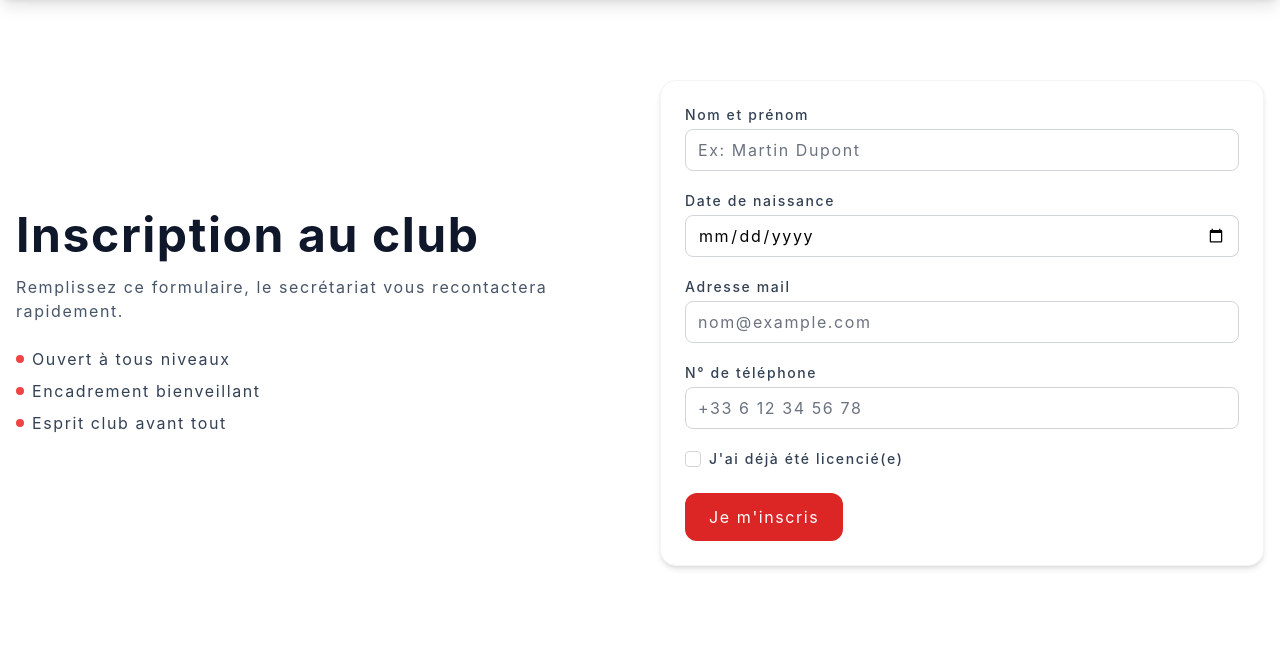
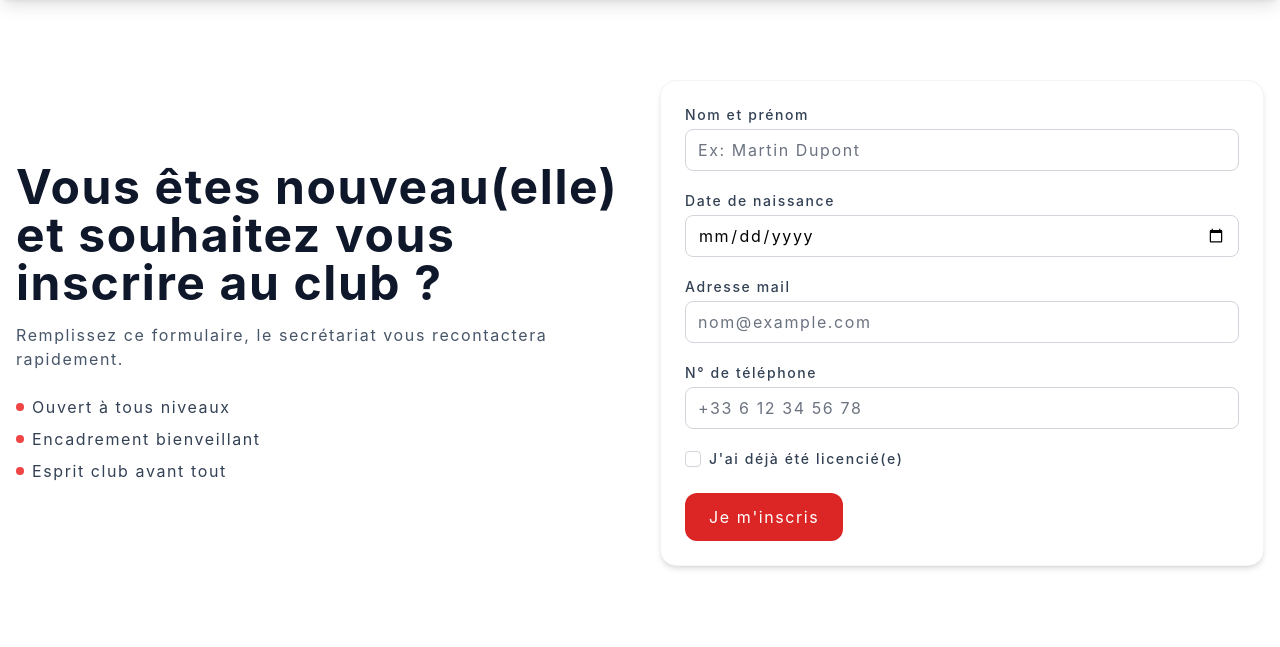
Before and after one commit to MatheisDsn/alloeubc_website, a Django app: page / in a window 1280 px wide. Shown: the part 81-728 px from the top of the page. Run offline with Django 4.2, Linux system fonts and the light colour scheme; data comes from the database, SQL or seed files in the repository; data that the repository does not hold is empty; parts of the project's set-up code (start-up, migrations or seed data) failed here and were passed over; some libraries are stand-ins or nearby versions; some web fonts are replaced.

Commit message:
Update accueil.html

```diff
--- a/alloeu_bc/mysite/index/templates/index/accueil.html
+++ b/alloeu_bc/mysite/index/templates/index/accueil.html
@@ -311,7 +311,7 @@ Découvrez l'Alloeu Basket Club : actualités, calendriers de matchs, équipes e
   <div class="container mx-auto px-4">
     <div class="grid grid-cols-1 lg:grid-cols-2 gap-10 items-center">
       <div>
-        <h2 class="text-4xl lg:text-5xl font-bold text-secondary-900 mb-4 font-primary">Inscription au club</h2>
+        <h2 class="text-4xl lg:text-5xl font-bold text-secondary-900 mb-4 font-primary">Vous êtes nouveau(elle) et souhaitez vous inscrire au club ?</h2>
         <p class="text-secondary-600 font-secondary mb-6">Remplissez ce formulaire, le secrétariat vous recontactera rapidement.</p>
         <ul class="space-y-2 text-secondary-700 font-tertiary">
           <li class="flex items-center gap-2"><span class="w-2 h-2 bg-primary-500 rounded-full"></span> Ouvert à tous niveaux</li>
```
